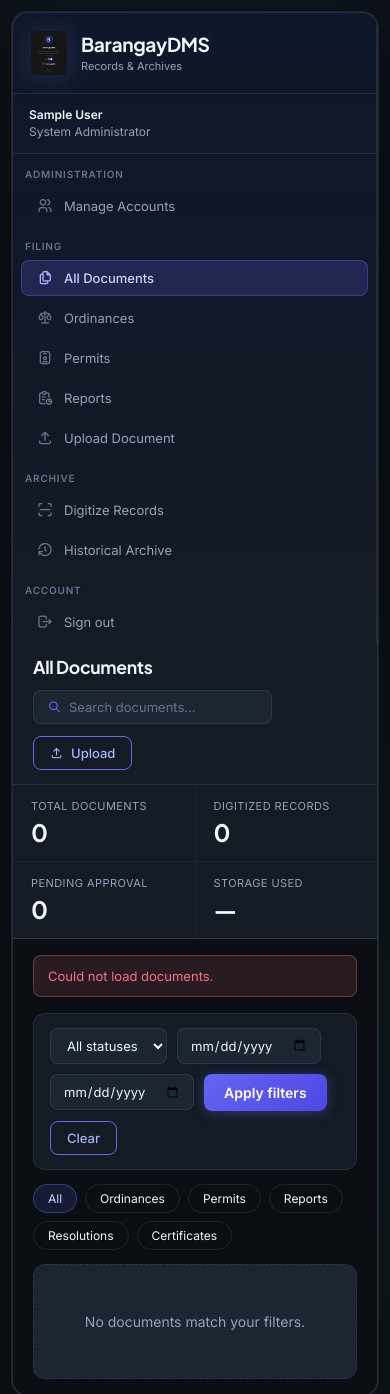
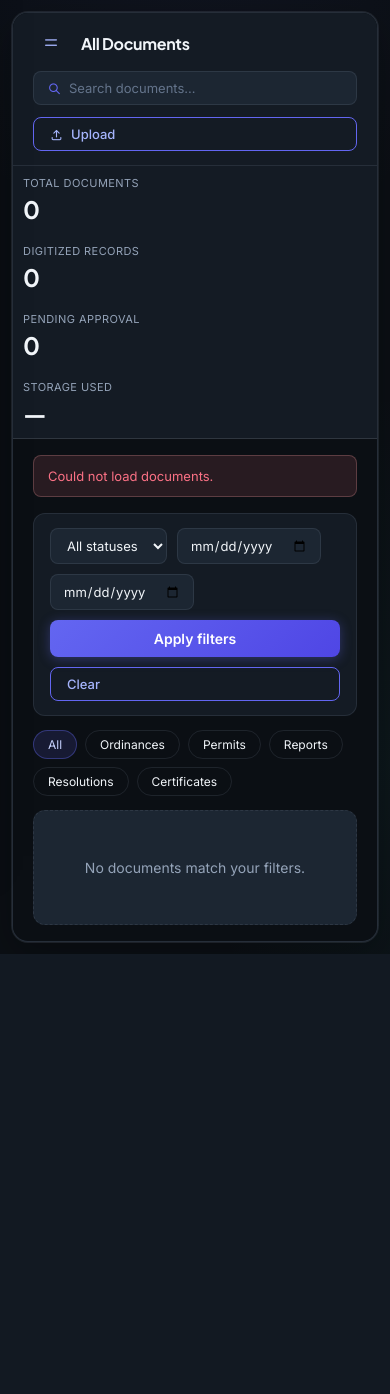
Before and after one commit to Noeme98/BarangayDMS, a PHP site: page /3RD-YEARS/search.php in a window 390 px wide. Shown: the top 1394 px of the page. After the commit the page ends 954 px from the top, so only its background shows below. Run offline with PHP 8.4, Linux system fonts and the light colour scheme; the visitor is signed in with stand-in values (Sample User, id 1).

Commit message:
Make UI responsive: mobile sidebar, responsive tables, and CSS tweaks

```diff
--- a/DESIGN/barangay_document_archiving_system.html
+++ b/DESIGN/barangay_document_archiving_system.html
@@ -210,6 +210,7 @@ body { font-family: var(--font-sans); }
           <button class="filter-chip">Resolutions</button>
           <button class="filter-chip">Certificates</button>
         </div>
+        <div class="table-responsive">
         <table class="doc-table">
           <thead>
             <tr>
@@ -295,6 +296,7 @@ body { font-family: var(--font-sans); }
             </tr>
           </tbody>
         </table>
+        </div>
       </div>
 
       <div id="panel-approval" class="panel">
--- a/test1/accounts.php
+++ b/test1/accounts.php
@@ -110,6 +110,7 @@ layout_topbar('Manage Accounts');
             <?php if ($staff === []): ?>
                 <div class="empty-state">No staff accounts yet. Create Kapitan and member accounts above.</div>
             <?php else: ?>
+                <div class="table-responsive">
                 <table class="doc-table">
                     <thead>
                         <tr>
@@ -149,6 +150,7 @@ layout_topbar('Manage Accounts');
                     <?php endforeach; ?>
                     </tbody>
                 </table>
+                </div>
             <?php endif; ?>
         </div>
     </div>
--- a/test1/archive.php
+++ b/test1/archive.php
@@ -168,6 +168,7 @@ layout_begin($tab === 'digitize' ? 'Digitize Records' : 'Historical Archive', $a
         <?php if ($decadeDocs === []): ?>
             <div class="empty-state">No digitized records match your search. Try another keyword (title, year, subject) or use the Digitize tab to add records.</div>
         <?php else: ?>
+            <div class="table-responsive">
             <table class="doc-table">
                 <thead><tr><th>Document</th><th>Year</th><th>Type</th><th>Subject</th><th></th></tr></thead>
                 <tbody>
@@ -188,6 +189,7 @@ layout_begin($tab === 'digitize' ? 'Digitize Records' : 'Historical Archive', $a
                 <?php endforeach; ?>
                 </tbody>
             </table>
+            </div>
         <?php endif; ?>
     <?php else: ?>
         <form class="search-advanced" method="get" action="archive.php">
--- a/test1/assets/css/design.css
+++ b/test1/assets/css/design.css
@@ -608,3 +608,88 @@ body {
   .history-grid { grid-template-columns: 1fr; }
   .info-grid { grid-template-columns: 1fr; }
 }
+
+/* Responsive helpers: mobile menu toggle, table wrapper, and small screen tweaks */
+.mobile-menu-toggle {
+  display: none;
+  align-items: center;
+  justify-content: center;
+  gap: 8px;
+  padding: 8px 10px;
+  font-size: 16px;
+  border-radius: 8px;
+  background: transparent;
+  border: none;
+  color: var(--dms-blue-bright);
+  cursor: pointer;
+}
+
+/* Sidebar off-canvas for smaller screens */
+@media (max-width: 900px) {
+  .mobile-menu-toggle { display: inline-flex; }
+  .sidebar {
+    position: fixed;
+    top: 0;
+    left: 0;
+    bottom: 0;
+    width: 260px;
+    transform: translateX(-110%);
+    transition: transform 0.22s ease;
+    z-index: 60;
+    box-shadow: 0 12px 40px rgba(0,0,0,0.6);
+  }
+  .app { position: relative; }
+  body.sidebar-open .sidebar { transform: translateX(0); }
+  /* simple backdrop using page wrap pseudo-element */
+  .page-wrap { position: relative; }
+  body.sidebar-open .page-wrap::after {
+    content: '';
+    position: fixed;
+    inset: 0 0 0 0;
+    background: rgba(0,0,0,0.5);
+    z-index: 50;
+  }
+  /* make main content scrollable when sidebar is open on small screens */
+  body.sidebar-open .main { pointer-events: auto; }
+}
+
+/* Responsive table wrapper */
+.table-responsive { width: 100%; overflow-x: auto; -webkit-overflow-scrolling: touch; }
+
+@media (max-width: 480px) {
+  .topbar h2 { font-size: 1rem; }
+  .btn-primary, .btn-upload, .btn-view { width: 100%; }
+  .nav-item { padding: 10px 12px; font-size: 14px; }
+  .search-box { min-width: 0; flex: 1 1 auto; }
+}
+
+/* Additional responsive refinements */
+@media (max-width: 1024px) {
+  .panel-box { padding: 14px; }
+  .page-wrap { padding: 16px; }
+}
+
+@media (max-width: 768px) {
+  /* stack form grids into single column */
+  form .row, form > div[style*="grid-template-columns"] { display: block; }
+  form .form-group { width: 100%; }
+  .upload-zone { padding: 24px; }
+  .doc-preview-iframe { min-height: 50vh; }
+}
+
+@media (max-width: 480px) {
+  .doc-table th, .doc-table td { padding: 8px 6px; font-size: 13px; }
+  .doc-table thead { display: table-header-group; }
+  .brand-text .brand-name { font-size: 1rem; }
+  .remarks-input { width: 100%; }
+  .approval-actions { min-width: 0; align-items: stretch; }
+}
+
+/* Make images and iframes flexible */
+img, .doc-preview-image, .brand-logo, .doc-preview-iframe { max-width: 100%; height: auto; }
+
+/* Reduce visual noise on small screens */
+@media (max-width: 640px) {
+  .stats-bar { display: block; }
+  .stat-card { padding: 10px; }
+}
--- a/test1/includes/layout.php
+++ b/test1/includes/layout.php
@@ -115,9 +115,42 @@ function layout_begin(string $title, string $activeNav, array $user, int $pendin
 function layout_end(): void
 {
     ?>
-    </div>
+        </div>
 </div>
 </div>
+<script>
+    (function () {
+        var toggle = document.querySelector('.mobile-menu-toggle');
+        if (!toggle) return;
+        function openSidebar() {
+            document.body.classList.add('sidebar-open');
+        }
+        function closeSidebar() {
+            document.body.classList.remove('sidebar-open');
+        }
+        toggle.addEventListener('click', function () {
+            if (document.body.classList.contains('sidebar-open')) {
+                closeSidebar();
+            } else {
+                openSidebar();
+            }
+        });
+        // close when clicking the backdrop
+        document.addEventListener('click', function (ev) {
+            if (!document.body.classList.contains('sidebar-open')) return;
+            var sidebar = document.querySelector('.sidebar');
+            if (!sidebar) return;
+            var target = ev.target;
+            if (!sidebar.contains(target) && !target.closest('.mobile-menu-toggle')) {
+                closeSidebar();
+            }
+        });
+        // close on Escape
+        document.addEventListener('keydown', function (ev) {
+            if (ev.key === 'Escape') closeSidebar();
+        });
+    })();
+</script>
 </body>
 </html>
 <?php
@@ -132,6 +165,7 @@ function layout_topbar(string $pageTitle, array $options = []): void
     $uploadHref = $options['upload_href'] ?? null;
     ?>
     <div class="topbar">
+        <button class="mobile-menu-toggle" aria-label="Open menu"><i class="ti ti-menu" aria-hidden="true"></i></button>
         <h2><?= e($pageTitle) ?></h2>
         <?php if ($showSearch): ?>
         <form class="search-box" method="get" action="<?= e($searchAction) ?>" role="search">
--- a/test1/search.php
+++ b/test1/search.php
@@ -93,6 +93,7 @@ layout_stats($total, $digitized, $pending);
     <?php if ($documents === []): ?>
         <div class="empty-state">No documents match your filters.</div>
     <?php else: ?>
+        <div class="table-responsive">
         <table class="doc-table">
             <thead>
                 <tr>
@@ -109,6 +110,7 @@ layout_stats($total, $digitized, $pending);
                 <?php endforeach; ?>
             </tbody>
         </table>
+        </div>
     <?php endif; ?>
 </div>
 <?php layout_end(); ?>
```
